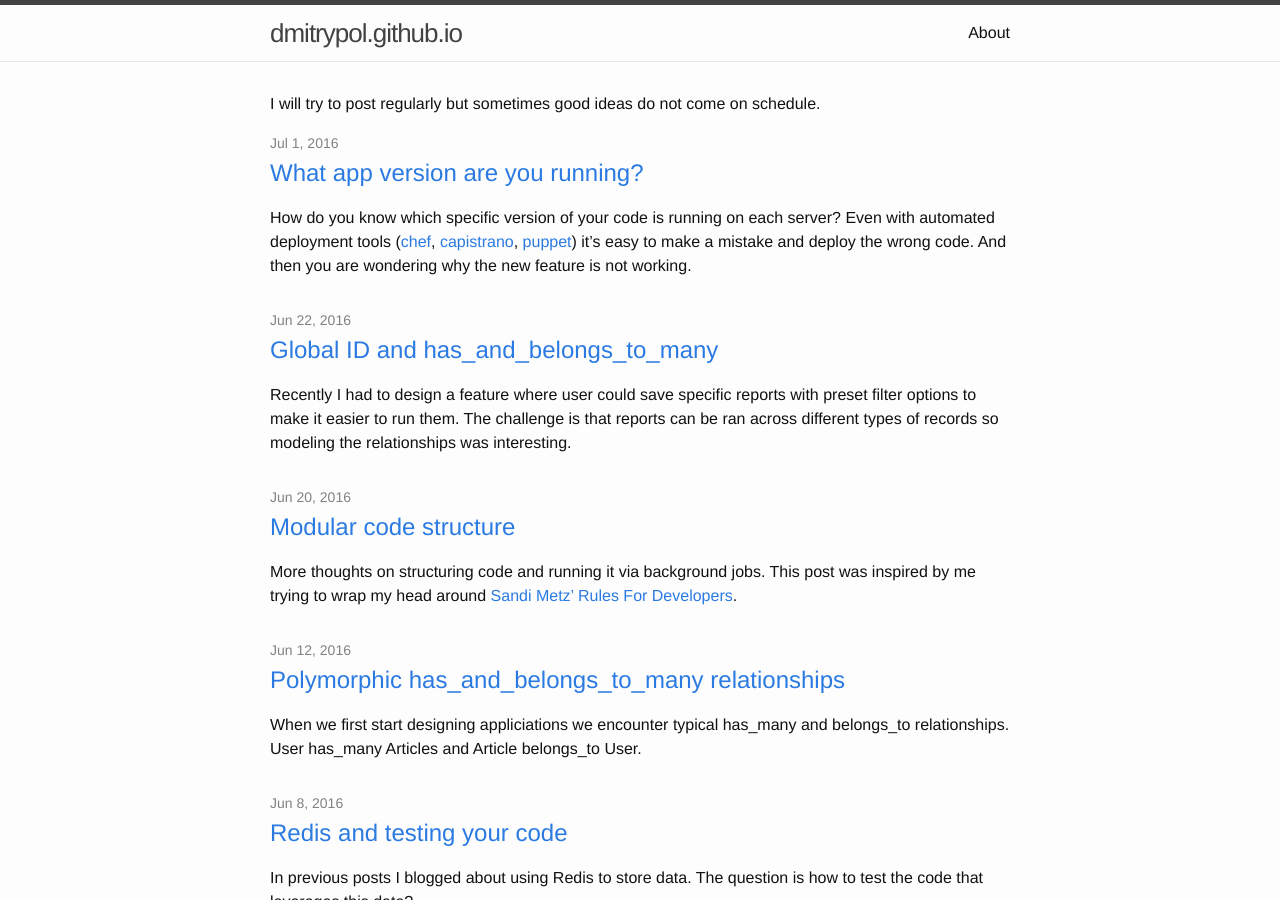
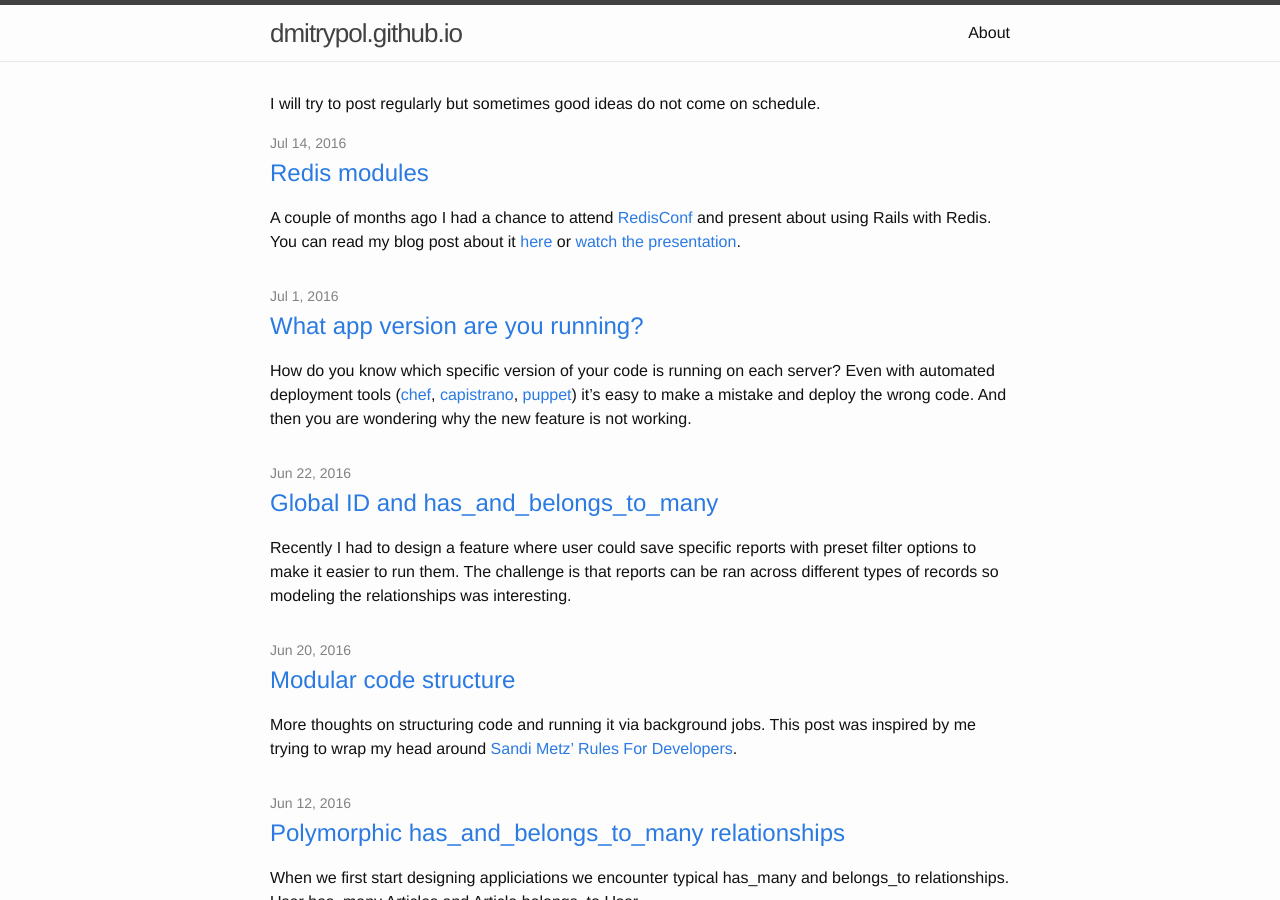
Before and after one commit to dmitrypol/dmitrypol.github.io, a Jekyll site: the page built from index.html, in a window 1280 px wide and 900 px high. Built offline with Jekyll 4.4.1, drawn with Linux system fonts in a browser that asks for light colours; comment, search, counter and statistics services are not loaded; some of the changed lines change nothing that is shown.

Commit message:
added redis modules post

```diff
--- a/_drafts/redis_modules.md
+++ b/_posts/2016-07-14-redis_modules.md
@@ -4,9 +4,9 @@ date: 2016-07-14
 categories: redis
 ---
 
-A couple of months ago I had a chance to attend [redisconf](http://redisconf.com/) and present about using Rails with Redis.  You can read my post about it [here]({% post_url 2015-10-15-redis-rails-tips %}) or [watch the presentation](https://www.youtube.com/watch?v=p-XNGlUoPQg&index=20&list=PL83Wfqi-zYZHtHoGv3PcGQA3lvE9p1eRl).
+A couple of months ago I had a chance to attend [RedisConf](http://redisconf.com/) and present about using Rails with Redis.  You can read my blog post about it [here]({% post_url 2015-10-15-redis-rails-tips %}) or [watch the presentation](https://www.youtube.com/watch?v=p-XNGlUoPQg&index=20&list=PL83Wfqi-zYZHtHoGv3PcGQA3lvE9p1eRl).
 
-At the conference [RedisLabs](https://redislabs.com/) announced new [Redis Modules](http://redismodules.com/) feature.  You can read the details at this [post by antirez](http://antirez.com/news/106).  The feature is still in beta but RedisLabs and antirez are working hard to improve it before official release.  What I wanted to share are my lessions learned from configuing Redis with modules.
+At the conference [RedisLabs](https://redislabs.com/) announced new [Redis Modules](http://redismodules.com/) feature.  You can read the details at this [post by antirez](http://antirez.com/news/106).  The feature is still in beta but RedisLabs and antirez are working hard to improve it before official release.  What I wanted to share are my personally expereince and lessions learned from configuing Redis with modules.  Dislaimer:  this is a personal blog post and the process for configuring Redis Modules might change before the official release.
 
 To get modules to work you must use UNSTABLE branch.  If you are using a hosted service like RedisLabs or [AWS ElastiCache](https://aws.amazon.com/elasticache/) you are out of luck.  If you truly want to run this in prod you would need to setup your own server.  Now, that you have been warned here are the steps that I went through.
 
@@ -46,7 +46,7 @@ Reading the configuration file, at line X
 Bad directive or wrong number of arguments
 {% endhighlight %}
 
-Now you can run commands like PKEYS.
+Now you can run new commands like PKEYS.
 {% highlight ruby %}
 src/redis-cli
 127.0.0.1:6379> set foo1 one
@@ -57,4 +57,16 @@ OK
 1) "foo2"
 2) "foo1"
 {% endhighlight %}
+
+The question is how could you use it from your application.  Here is an example for [Redis Ruby client](https://github.com/redis/redis-rb)
+{% highlight ruby %}
+require "redis"
+redis = Redis.new
+# this uses Redis Ruby client GET and SET but underneath it uses CALL method
+redis.set('foo', 'bar')
+puts redis.get('foo')
+# this uses CALL directly to pass the custom command
+puts redis.call(:pkeys, 'foo*')
+{% endhighlight %}
+
 Read [redex repo](https://github.com/RedisLabsModules/redex) for more examples.  Modules are a very interesting feature and I am looking forward to learning more about them.
```
